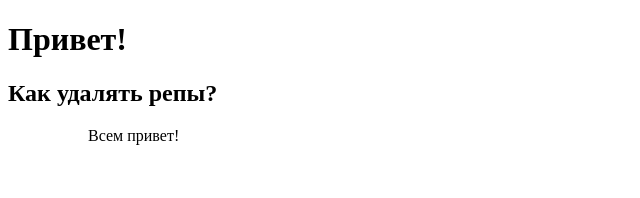
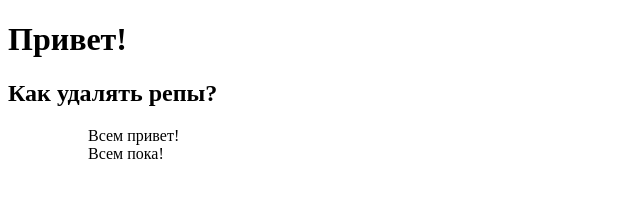
Before and after one commit to IgorZerkal/Resume, a plain HTML site: page index.html in a window 1280 px wide. Shown: the full height of the page, 0-640 px from the left. Drawn offline with Linux system fonts and the light colour scheme.

Commit message:
Update index.html

```diff
--- a/index.html
+++ b/index.html
@@ -13,6 +13,9 @@
         <ol>
             Всем привет!
         </ol>
+        <ol>
+            Всем пока!
+        </ol>
     </ul>
 </body>
 </html>
```
